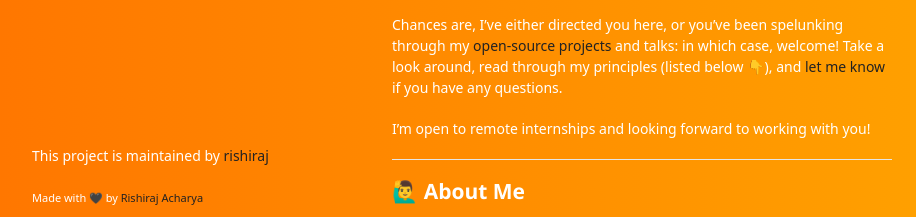
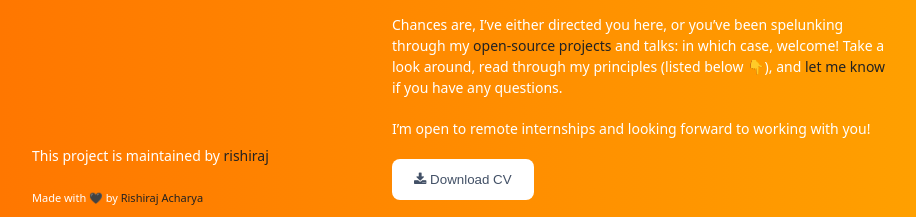
Before and after one commit to rishiraj/old.rishiraj.github.io, a plain HTML site: page index.html in a window 1280 px wide. Shown: the part 523-740 px from the top of the page, without its empty margins (178-1094 px from the left). Drawn offline with Linux system fonts and the light colour scheme; a script that the page names is missing; a web font is replaced by a local one.

Commit message:
Update index.html

```diff
--- a/index.html
+++ b/index.html
@@ -58,6 +58,24 @@ body {
   background-image: linear-gradient(to right, #ff6f00 , #ffa800);
 }
 </style>
+    <!-- Add icon library -->
+<link rel="stylesheet" href="https://cdnjs.cloudflare.com/ajax/libs/font-awesome/4.7.0/css/font-awesome.min.css">
+<style>
+.btn {
+  background-color: White;
+  border: none;
+  color: #425066;
+  padding: 13px 22px;
+  border-radius: 8px;
+  cursor: pointer;
+}
+
+/* Darker background on mouse-over */
+.btn:hover {
+  background-color: #425066;
+  color: White;
+}
+</style>
   </head>
   <body>
     <div class="wrapper">
@@ -88,6 +106,8 @@ body {
 <p>Chances are, I’ve either directed you here, or you’ve been spelunking through my <a href="https://github.com/rishiraj/">open-source projects</a> and talks: in which case, welcome! Take a look around, read through my principles (listed below 👇), and <a href="mailto:rshrjacharya@gmail.com">let me know</a> if you have any questions.</p>
 
 <p>I’m open to remote internships and looking forward to working with you!</p>
+
+<p><button class="btn"><i class="fa fa-download"></i> Download CV</button></p>
 
 <hr>
 
```
